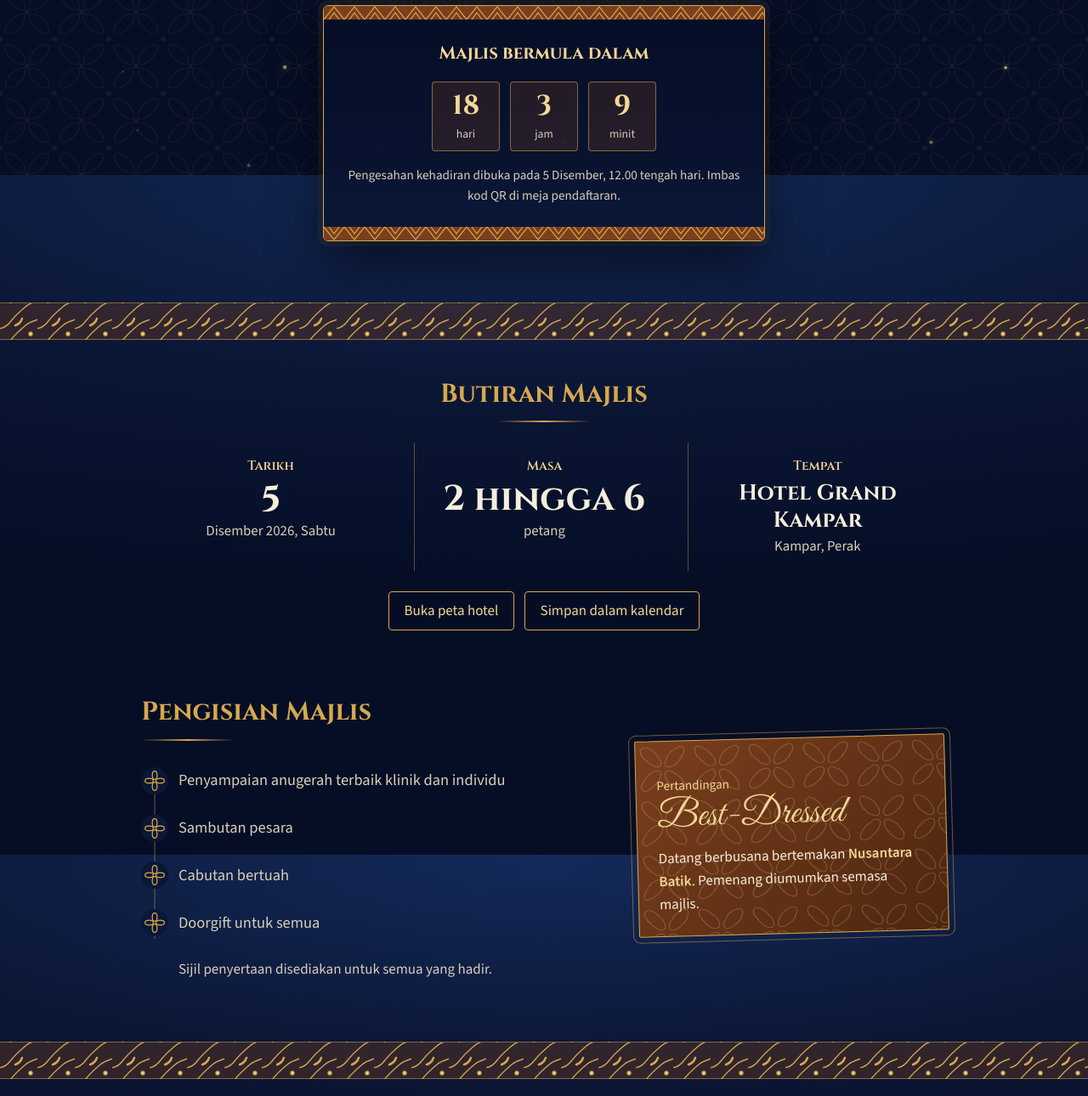
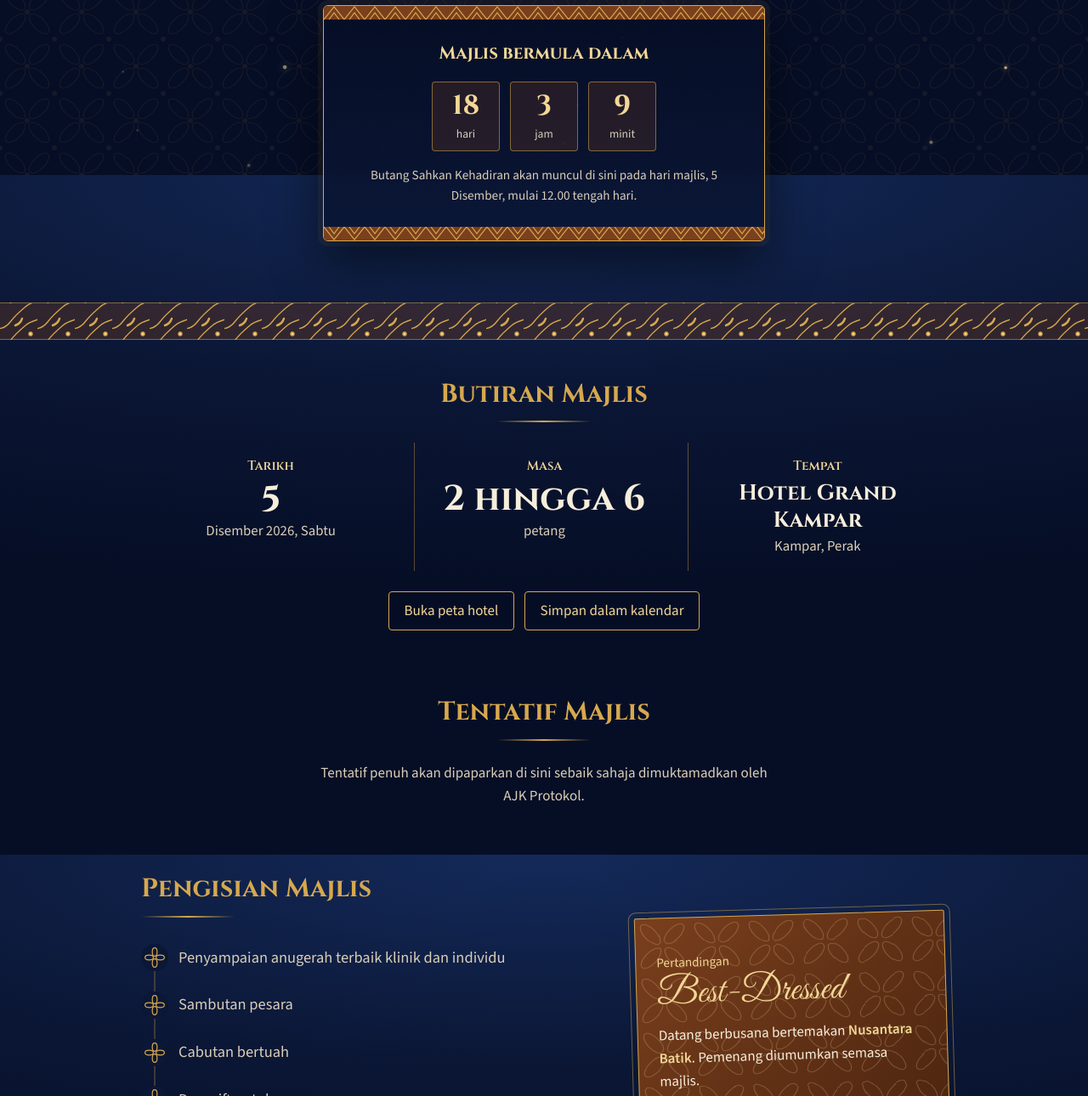
Before and after one commit to azizakmal97/anugerah-gemilang-2026, a website: page index.html in a window 1280 px wide. Shown: the part 594-1884 px from the top of the page at 85% size. Drawn offline with nearby package versions, Linux system fonts and the light colour scheme.

Commit message:
feat(site): add tentatif section, drop counter wording
Co-Authored-By: Claude Opus 5.5 <noreply@anthropic.com>

```diff
--- a/app.js
+++ b/app.js
@@ -15,12 +15,12 @@ const MODES = {
     kicker: "Majlis bermula dalam",
     text: "",
     showCountdown: true,
-    note: "Pengesahan kehadiran dibuka pada 5 Disember, 12.00 tengah hari. Imbas kod QR di meja pendaftaran.",
+    note: "Butang Sahkan Kehadiran akan muncul di sini pada hari majlis, 5 Disember, mulai 12.00 tengah hari.",
   },
   hadir: {
     kicker: "Selamat datang!",
     text: "Sahkan kehadiran anda sebelum masuk ke dewan. Nama anda akan dicetak pada sijil, jadi isi dengan ejaan penuh.",
-    buttonLabel: "Sahkan kehadiran saya",
+    buttonLabel: "Sahkan Kehadiran",
     formKey: "attendanceFormUrl",
   },
   selepas: {
--- a/index.html
+++ b/index.html
@@ -126,6 +126,12 @@
     </div>
   </section>
 
+  <!-- TODO(owner): replace the note with the final tentatif from KP Slim River (AJK Protokol). -->
+  <section class="tentatif reveal" aria-labelledby="h-tentatif">
+    <h2 id="h-tentatif">Tentatif Majlis</h2>
+    <p>Tentatif penuh akan dipaparkan di sini sebaik sahaja dimuktamadkan oleh AJK Protokol.</p>
+  </section>
+
   <section class="program reveal" aria-labelledby="h-pengisian">
     <div>
       <h2 id="h-pengisian">Pengisian Majlis</h2>
--- a/style.css
+++ b/style.css
@@ -433,6 +433,17 @@ h2 {
 .btn-ghost:hover { background: rgba(214, 168, 78, 0.16); }
 .btn-ghost:focus-visible { outline: 3px solid var(--gold-light); outline-offset: 3px; }
 
+/* ---------- Tentatif ---------- */
+.tentatif {
+  margin-top: var(--space-5);
+  text-align: center;
+}
+.tentatif p {
+  max-width: 34rem;
+  margin: 0 auto;
+  color: var(--cream-muted);
+}
+
 /* ---------- Program: gold thread timeline ---------- */
 .program {
   margin-top: var(--space-5);
```
